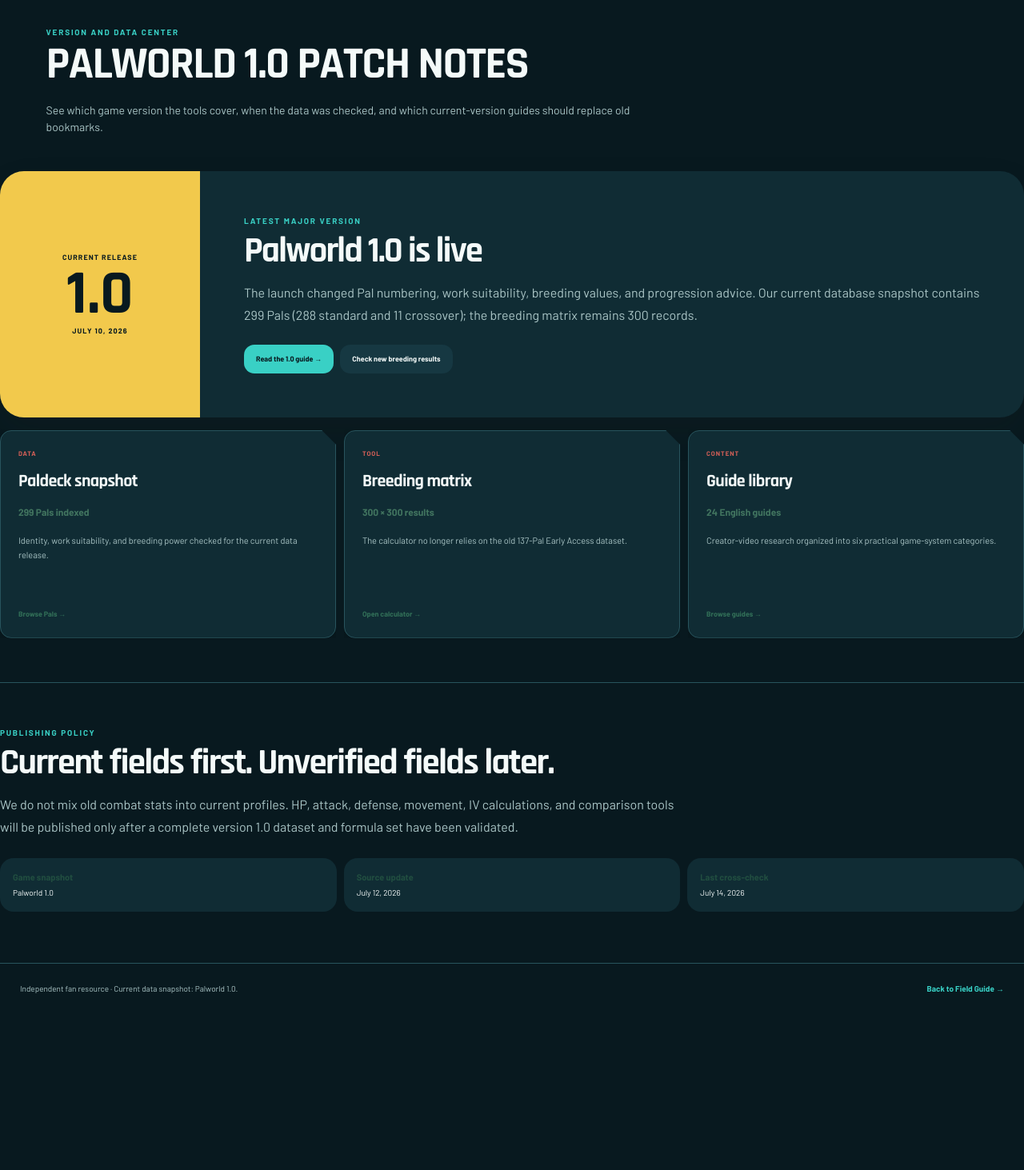
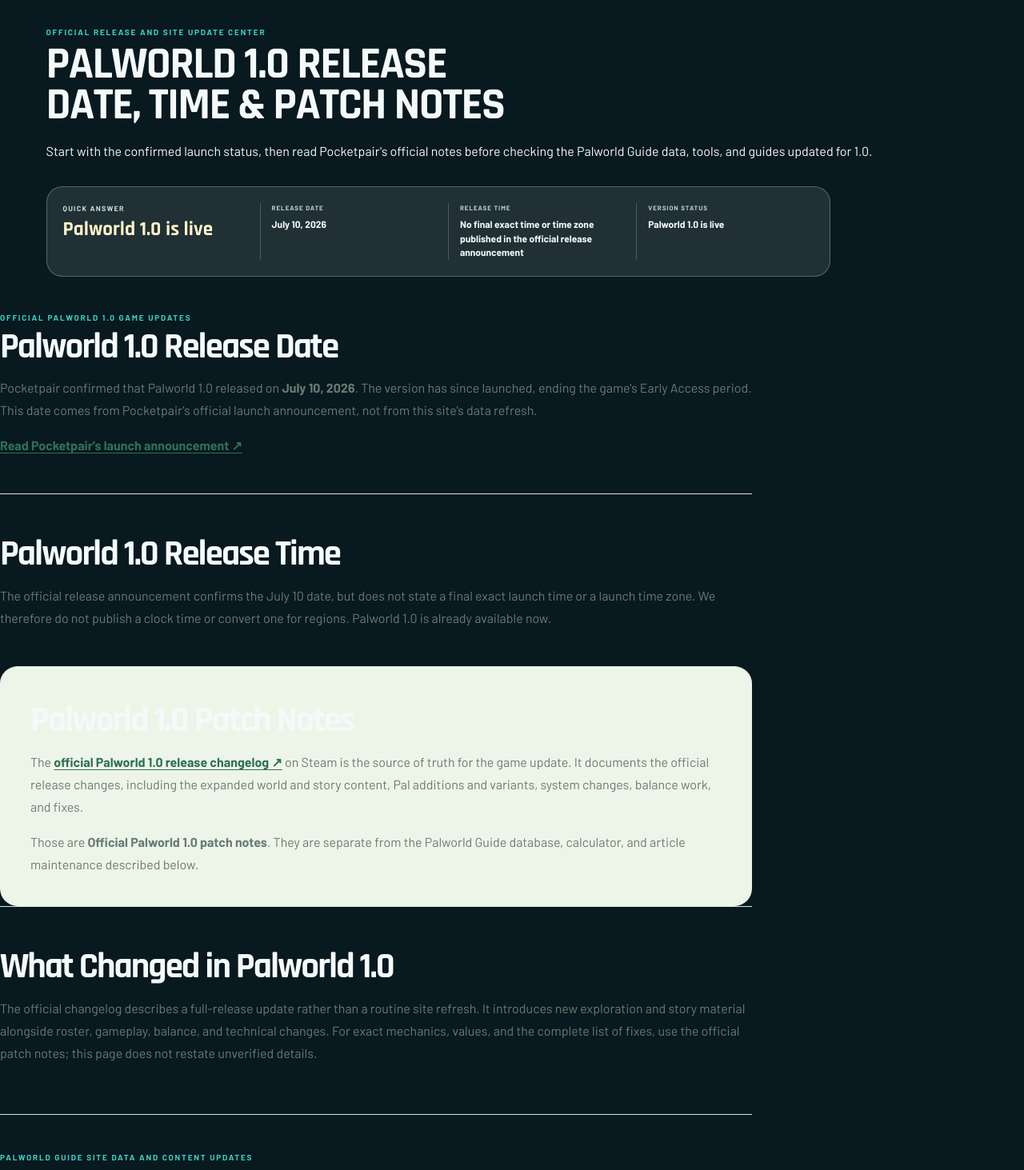
Before and after one commit to bowenchen-1/palworld-guide, a Next.js app: page /updates in a window 1280 px wide. Shown: the part 100-1563 px from the top of the page at 80% size. Before the commit the page ends 1368 px from the top, so only its background shows below. Built offline with nearby package versions, Linux system fonts and the light colour scheme.

Commit message:
Upgrade updates page for Palworld 1.0 release

```diff
--- a/app/updates/page.tsx
+++ b/app/updates/page.tsx
@@ -3,11 +3,14 @@
 import { createPageMetadata } from "../lib/seo";
 import { palCounts } from "../lib/game-data";
 
+const officialPatchNotesUrl = "https://store.steampowered.com/news/app/1623730/view/686383649529010623";
+const officialReleaseAnnouncementUrl = "https://www.pocketpair.jp/en/game-news/palworld-1-0-official-launch-trailer-unveiled/";
+
 export const metadata = createPageMetadata({
-  title: "Palworld 1.0 Patch Notes & Current Data Updates",
+  title: "Palworld 1.0 Release Date, Time & Patch Notes",
   description:
-    "Track Palworld 1.0 patch notes, current database coverage, breeding-data refreshes, and which Field Guide tools have been updated for the latest version.",
-  keywords: ["palworld 1.0 patch notes"],
+    "Find the Palworld 1.0 release date and time, read the latest patch notes, and see the game data and guides updated for the current version.",
+  keywords: ["palworld 1.0 release date", "palworld 1.0 release time", "palworld 1.0 patch notes"],
   path: "/updates",
 });
 
@@ -15,91 +18,182 @@
   return (
     <ToolShell current="/updates" breadcrumb={[{ name: "Home", path: "/" }, { name: "Updates", path: "/updates" }]}>
       <section className="hub-hero updates-hub-hero">
-        <p className="database-eyebrow">Version and data center</p>
-        <h1>Palworld 1.0 Patch Notes</h1>
+        <p className="database-eyebrow">Official release and site update center</p>
+        <h1>Palworld 1.0 Release Date, Time &amp; Patch Notes</h1>
         <p>
-          See which game version the tools cover, when the data was checked, and
-          which current-version guides should replace old bookmarks.
+          Start with the confirmed launch status, then read Pocketpair&apos;s official notes
+          before checking the Palworld Guide data, tools, and guides updated for 1.0.
         </p>
+        <section className="updates-quick-answer" aria-labelledby="quick-answer-heading">
+          <div>
+            <p id="quick-answer-heading">Quick answer</p>
+            <strong>Palworld 1.0 is live</strong>
+          </div>
+          <dl>
+            <div>
+              <dt>Release date</dt>
+              <dd>July 10, 2026</dd>
+            </div>
+            <div>
+              <dt>Release time</dt>
+              <dd>No final exact time or time zone published in the official release announcement</dd>
+            </div>
+            <div>
+              <dt>Version status</dt>
+              <dd>Palworld 1.0 is live</dd>
+            </div>
+          </dl>
+        </section>
       </section>
+
       <section className="updates-content">
+        <section className="official-update-copy" aria-labelledby="release-date-heading">
+          <p className="database-eyebrow">Official Palworld 1.0 game updates</p>
+          <h2 id="release-date-heading">Palworld 1.0 Release Date</h2>
+          <p>
+            Pocketpair confirmed that Palworld 1.0 released on <strong>July 10, 2026</strong>.
+            The version has since launched, ending the game&apos;s Early Access period. This date
+            comes from Pocketpair&apos;s official launch announcement, not from this site&apos;s data refresh.
+          </p>
+          <p>
+            <a href={officialReleaseAnnouncementUrl} target="_blank" rel="noreferrer">
+              Read Pocketpair&apos;s launch announcement ↗
+            </a>
+          </p>
+        </section>
+
+        <section className="official-update-copy" aria-labelledby="release-time-heading">
+          <h2 id="release-time-heading">Palworld 1.0 Release Time</h2>
+          <p>
+            The official release announcement confirms the July 10 date, but does not state a
+            final exact launch time or a launch time zone. We therefore do not publish a clock
+            time or convert one for regions. Palworld 1.0 is already available now.
+          </p>
+        </section>
+
+        <section className="official-update-copy official-patch-notes" aria-labelledby="patch-notes-heading">
+          <h2 id="patch-notes-heading">Palworld 1.0 Patch Notes</h2>
+          <p>
+            The <a href={officialPatchNotesUrl} target="_blank" rel="noreferrer">official Palworld 1.0 release changelog ↗</a>
+            {" "}on Steam is the source of truth for the game update. It documents the official
+            release changes, including the expanded world and story content, Pal additions and
+            variants, system changes, balance work, and fixes.
+          </p>
+          <p>
+            Those are <strong>Official Palworld 1.0 patch notes</strong>. They are separate from
+            the Palworld Guide database, calculator, and article maintenance described below.
+          </p>
+        </section>
+
+        <section className="official-update-copy" aria-labelledby="what-changed-heading">
+          <h2 id="what-changed-heading">What Changed in Palworld 1.0</h2>
+          <p>
+            The official changelog describes a full-release update rather than a routine site
+            refresh. It introduces new exploration and story material alongside roster, gameplay,
+            balance, and technical changes. For exact mechanics, values, and the complete list of
+            fixes, use the official patch notes; this page does not restate unverified details.
+          </p>
+        </section>
+
+        <section className="site-updates-heading" aria-labelledby="site-updates-heading">
+          <p className="database-eyebrow">Palworld Guide site data and content updates</p>
+          <h2 id="site-updates-heading">Palworld Guide Data and Content Updates</h2>
+          <p>
+            The following items describe this independent guide&apos;s coverage of version 1.0. They
+            are not official game patch notes or claims made by Pocketpair.
+          </p>
+        </section>
+
         <article className="featured-update">
           <div>
-            <span>Current release</span>
+            <span>Guide snapshot</span>
             <b>1.0</b>
-            <small>July 10, 2026</small>
+            <small>Cross-checked July 14, 2026</small>
           </div>
           <section>
-            <p className="database-eyebrow">Latest major version</p>
-            <h2>Palworld 1.0 is live</h2>
+            <p className="database-eyebrow">Current site coverage</p>
+            <h2>Data, tools, and guides for 1.0</h2>
             <p>
-              The launch changed Pal numbering, work suitability, breeding
-              values, and progression advice. Our current database snapshot
-              contains {palCounts.pals} Pals ({palCounts.standardPals} standard
-              and {palCounts.crossoverCreatures} crossover); the breeding
-              matrix remains {palCounts.records} records.
+              Our current database snapshot contains {palCounts.pals} Pals ({palCounts.standardPals} standard
+              and {palCounts.crossoverCreatures} crossover). We have also refreshed breeding data,
+              work-suitability information, and version-sensitive guidance for the current release.
             </p>
             <div>
               <Link href="/palworld-1-0">Read the 1.0 guide →</Link>
-              <Link href="/?mode=parents">
-                Check new breeding results
-              </Link>
+              <Link href="/?mode=parents">Check current breeding results</Link>
             </div>
           </section>
         </article>
+
         <div className="update-status-grid">
           <article>
-            <span>DATA</span>
+            <span>SITE DATA</span>
             <h3>Paldeck snapshot</h3>
             <strong>{palCounts.pals} Pals indexed</strong>
             <p>
-              Identity, work suitability, and breeding power checked for the
-              current data release.
+              Identity, work suitability, and breeding power checked for the current guide data release.
             </p>
             <Link href="/pals">Browse Pals →</Link>
           </article>
           <article>
-            <span>TOOL</span>
+            <span>SITE TOOL</span>
             <h3>Breeding matrix</h3>
             <strong>300 × 300 results</strong>
             <p>
-              The calculator no longer relies on the old 137-Pal Early Access
-              dataset.
+              The calculator uses the current matrix instead of the old 137-Pal Early Access dataset.
             </p>
             <Link href="/?mode=parents">Open calculator →</Link>
           </article>
           <article>
-            <span>CONTENT</span>
+            <span>SITE CONTENT</span>
             <h3>Guide library</h3>
             <strong>24 English guides</strong>
             <p>
-              Creator-video research organized into six practical game-system
-              categories.
+              Creator-video research organized into six practical game-system categories.
             </p>
             <Link href="/guides">Browse guides →</Link>
           </article>
         </div>
-        <div className="update-policy">
+
+        <section className="update-policy">
           <p className="database-eyebrow">Publishing policy</p>
           <h2>Current fields first. Unverified fields later.</h2>
           <p>
-            We do not mix old combat stats into current profiles. HP, attack,
-            defense, movement, IV calculations, and comparison tools will be
-            published only after a complete version 1.0 dataset and formula set
-            have been validated.
+            We do not mix old combat stats into current profiles. HP, attack, defense, movement,
+            IV calculations, and comparison tools will be published only after a complete version
+            1.0 dataset and formula set have been validated.
           </p>
           <div>
-            <span>
-              <b>Game snapshot</b>Palworld 1.0
-            </span>
-            <span>
-              <b>Source update</b>July 12, 2026
-            </span>
-            <span>
-              <b>Last cross-check</b>July 14, 2026
-            </span>
+            <span><b>Game snapshot</b>Palworld 1.0</span>
+            <span><b>Source update</b>July 12, 2026</span>
+            <span><b>Last cross-check</b>July 14, 2026</span>
           </div>
-        </div>
+        </section>
+
+        <section className="updates-faq" aria-labelledby="updates-faq-heading">
+          <p className="database-eyebrow">FAQ</p>
+          <h2 id="updates-faq-heading">Palworld 1.0 release questions</h2>
+          <details open>
+            <summary>When was Palworld 1.0 released?</summary>
+            <p>Palworld 1.0 released on July 10, 2026, and is available now.</p>
+          </details>
+          <details>
+            <summary>What time did Palworld 1.0 launch?</summary>
+            <p>Pocketpair&apos;s official release announcement confirms the date but does not publish a final exact launch time or time zone.</p>
+          </details>
+          <details>
+            <summary>Where can I read the Palworld 1.0 patch notes?</summary>
+            <p>Use the official Steam release changelog linked above for Pocketpair&apos;s complete patch notes.</p>
+          </details>
+          <details>
+            <summary>Is Palworld 1.0 available now?</summary>
+            <p>Yes. Pocketpair announced the official version as released on July 10, 2026.</p>
+          </details>
+          <details>
+            <summary>Which Palworld Guide pages were updated for version 1.0?</summary>
+            <p>The Pal database, breeding calculator, work-suitability coverage, 1.0 guide, and guide library use the current site data snapshot or link to version-aware content.</p>
+          </details>
+        </section>
       </section>
     </ToolShell>
   );
```
Also changed, not shown: app/tool-pages.css.
